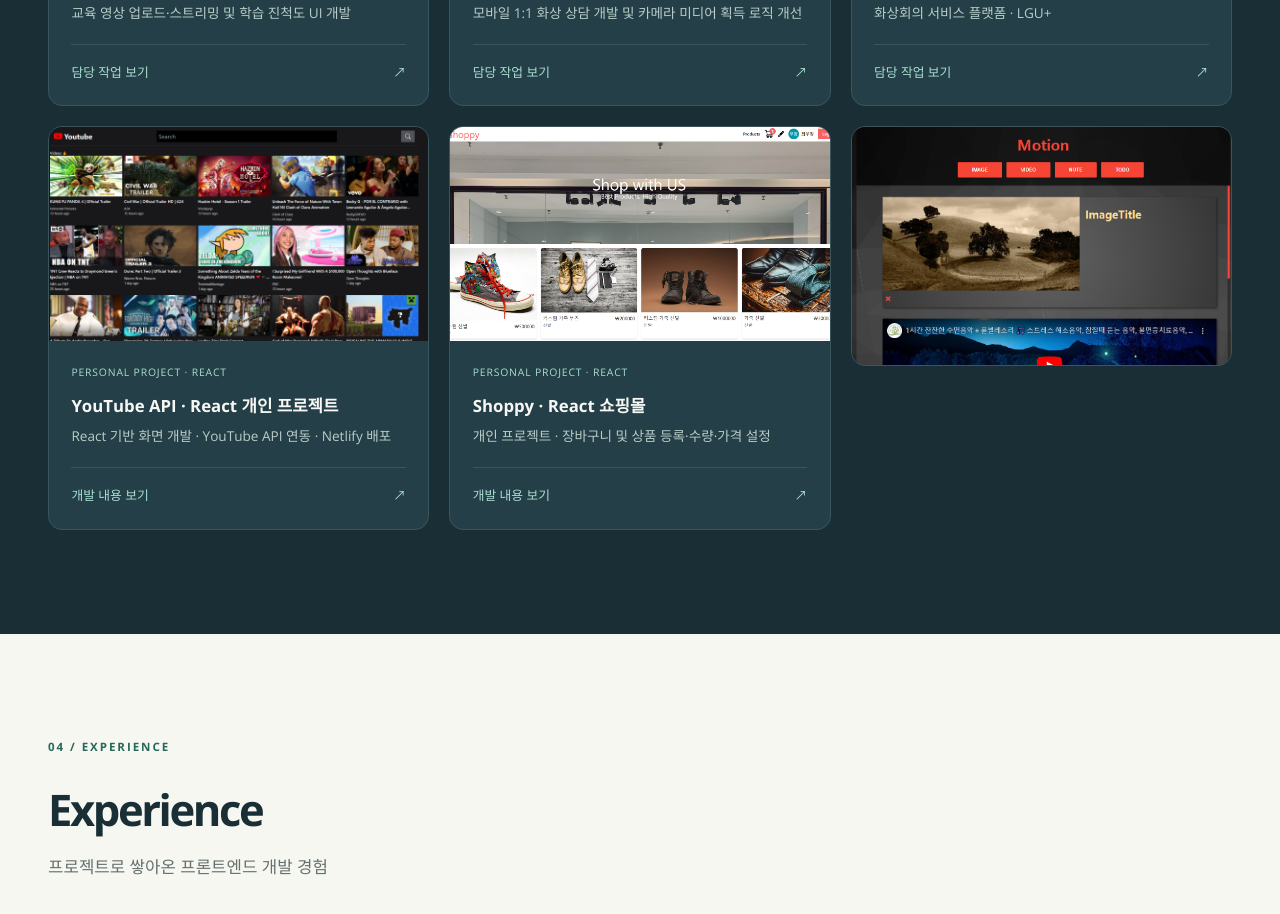
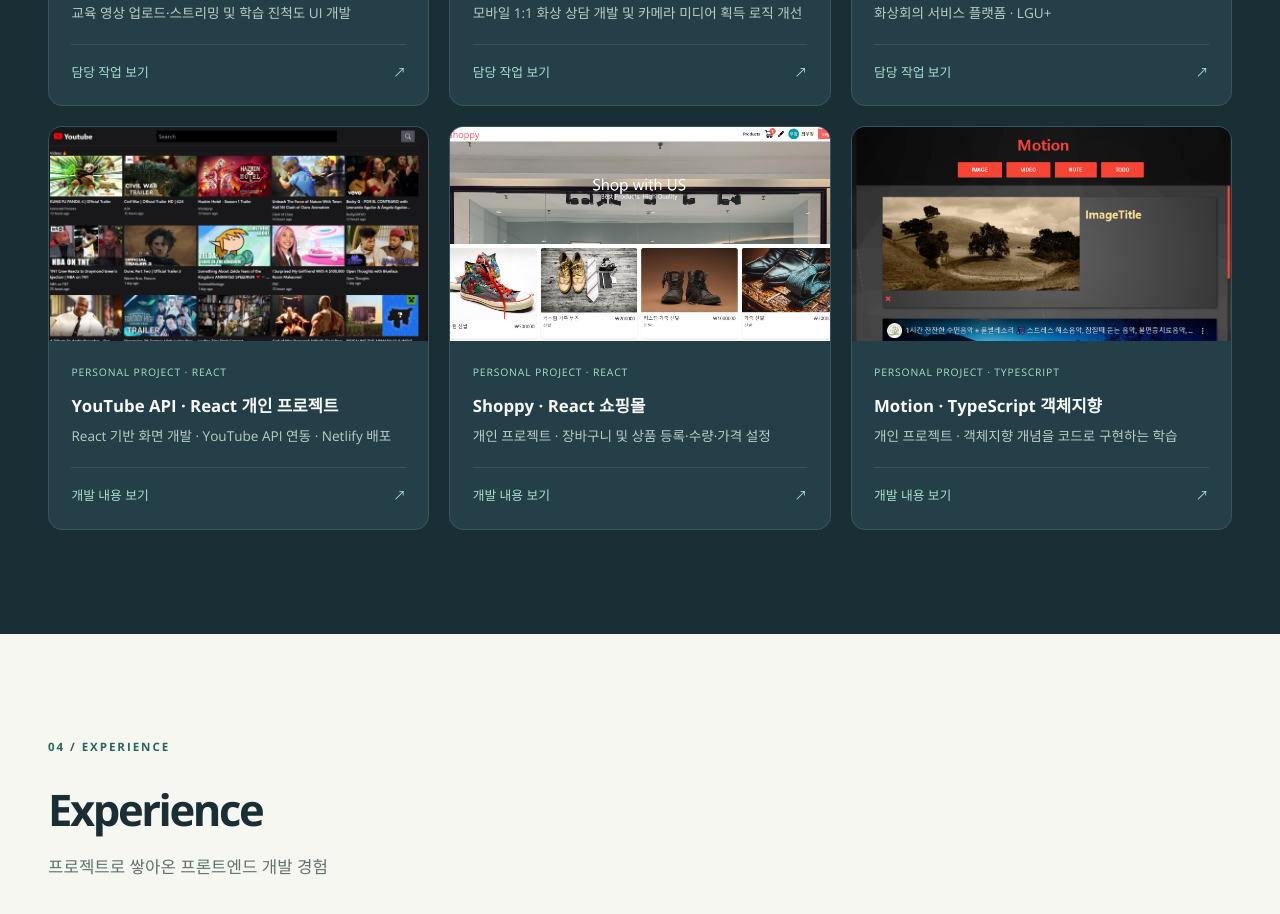
Before and after one commit to Woochang1132/responsive_portfolio, a Vue app: page / in a window 1280 px wide. Shown: the part 3140-4054 px from the top of the page. Built offline with nearby package versions, Linux system fonts and the light colour scheme.

Commit message:
portfolio => 개인 프로젝트(motion), 객체지향 구현을 목표로 했던 프로젝트 기록 추가

```diff
--- a/src/data/projects.ts
+++ b/src/data/projects.ts
@@ -1,4 +1,4 @@
-import type { Project } from '@/types'
+import type { Project } from '@/types';
 
 export const projects: Project[] = [
   {
@@ -9,14 +9,39 @@
     alt: '앵커라이브 증권방송 화면과 판서 도구',
     category: 'front-end',
     detail: {
-      overview: '방송자가 증권 차트를 공유하며 설명하고, 시청자가 실시간으로 방송을 보며 채팅에 참여하는 증권방송 플랫폼입니다.',
+      overview:
+        '방송자가 증권 차트를 공유하며 설명하고, 시청자가 실시간으로 방송을 보며 채팅에 참여하는 증권방송 플랫폼입니다.',
       role: '프론트엔드 개발 참여',
       document: 'documents/anchorlive-2-guide.pdf',
       features: [
-        { title: '방송 준비와 화면 공유', description: '방송 개설부터 장치 설정, 공유할 화면 선택까지 방송을 시작하는 흐름을 제공합니다.', image: 'images/projects/anchorlive/screen-sharing.webp', page: 10 },
-        { title: '차트 설명을 위한 방송 도구', description: '그리기·지우개 도구로 차트를 설명하고, PiP 화면과 크기 설정으로 방송 화면을 구성합니다.', image: 'images/projects/anchorlive/drawing.webp', page: 13 },
-        { title: '실시간 소통과 참여자 관리', description: '공지, 귓속말, 접속자 목록과 강제 퇴장 기능으로 방송 중 소통과 참여자 관리를 지원합니다.', image: 'images/projects/anchorlive/participants.webp', page: 20 },
-        { title: 'PC와 모바일 시청', description: '시청자는 재생·음량·화질·전체 화면을 조절하고, 모바일에서는 채팅 영역을 열고 닫으며 방송을 시청합니다.', image: 'images/projects/anchorlive/mobile.webp', page: 25 },
+        {
+          title: '방송 준비와 화면 공유',
+          description:
+            '방송 개설부터 장치 설정, 공유할 화면 선택까지 방송을 시작하는 흐름을 제공합니다.',
+          image: 'images/projects/anchorlive/screen-sharing.webp',
+          page: 10,
+        },
+        {
+          title: '차트 설명을 위한 방송 도구',
+          description:
+            '그리기·지우개 도구로 차트를 설명하고, PiP 화면과 크기 설정으로 방송 화면을 구성합니다.',
+          image: 'images/projects/anchorlive/drawing.webp',
+          page: 13,
+        },
+        {
+          title: '실시간 소통과 참여자 관리',
+          description:
+            '공지, 귓속말, 접속자 목록과 강제 퇴장 기능으로 방송 중 소통과 참여자 관리를 지원합니다.',
+          image: 'images/projects/anchorlive/participants.webp',
+          page: 20,
+        },
+        {
+          title: 'PC와 모바일 시청',
+          description:
+            '시청자는 재생·음량·화질·전체 화면을 조절하고, 모바일에서는 채팅 영역을 열고 닫으며 방송을 시청합니다.',
+          image: 'images/projects/anchorlive/mobile.webp',
+          page: 25,
+        },
       ],
     },
   },
@@ -33,17 +58,33 @@
       caption: '기존 제품 기반의 기능 확장',
     },
     detail: {
-      overview: '기존 onTune 제품의 Kubernetes 영역에 대한 추가 확장 개발 프로젝트에 참여했습니다. 베트남 개발사와 협업하며 프론트엔드 일부 작업을 담당했습니다.',
+      overview:
+        '기존 onTune 제품의 Kubernetes 영역에 대한 추가 확장 개발 프로젝트에 참여했습니다. 베트남 개발사와 협업하며 프론트엔드 일부 작업을 담당했습니다.',
       role: '프론트엔드 일부 확장 개발 참여',
-      facts: [{ label: '협업 형태', value: '베트남 개발사와 공동 프로젝트 참여' }],
+      facts: [
+        { label: '협업 형태', value: '베트남 개발사와 공동 프로젝트 참여' },
+      ],
       officialUrl: 'https://ontune.co.kr/',
       // 직접 담당한 기능과 공개 가능한 해결 사례가 확정되면 아래 내용을 보완합니다.
       sections: [
-        { title: '프로젝트 배경', description: '기존 모니터링 제품을 기반으로 Kubernetes 영역의 기능을 추가 확장하는 프로젝트입니다.' },
-        { title: '참여 범위', description: '기존 디자인과 기술을 바탕으로 프론트엔드 일부 확장 작업에 참여했습니다. 제품 전체가 아닌 프로젝트 내 일부 작업을 담당했습니다.' },
-        { title: '협업 환경', description: '베트남 개발사와 함께 진행한 프로젝트에 참여하여, 기존 제품을 기반으로 확장 개발을 수행했습니다.' },
+        {
+          title: '프로젝트 배경',
+          description:
+            '기존 모니터링 제품을 기반으로 Kubernetes 영역의 기능을 추가 확장하는 프로젝트입니다.',
+        },
+        {
+          title: '참여 범위',
+          description:
+            '기존 디자인과 기술을 바탕으로 프론트엔드 일부 확장 작업에 참여했습니다. 제품 전체가 아닌 프로젝트 내 일부 작업을 담당했습니다.',
+        },
+        {
+          title: '협업 환경',
+          description:
+            '베트남 개발사와 함께 진행한 프로젝트에 참여하여, 기존 제품을 기반으로 확장 개발을 수행했습니다.',
+        },
       ],
-      notice: '본 소개는 기존 제품을 기반으로 수행한 개인의 참여 범위를 설명합니다. 제품 화면과 소스코드는 수록하지 않습니다.',
+      notice:
+        '본 소개는 기존 제품을 기반으로 수행한 개인의 참여 범위를 설명합니다. 제품 화면과 소스코드는 수록하지 않습니다.',
     },
   },
   {
@@ -59,25 +100,58 @@
       caption: '회원 · 상품 · 주문 · 배송 · 운영 관리',
     },
     detail: {
-      overview: '리만코리아 글로벌 백오피스 시스템 전면 개편 프로젝트에 참여했습니다. 공식몰에서 발생한 요청을 처리하고 운영자가 관리 업무를 수행하는 백오피스 화면과 기능을 Vue.js 및 Quasar 기반으로 개발했습니다.',
+      overview:
+        '리만코리아 글로벌 백오피스 시스템 전면 개편 프로젝트에 참여했습니다. 공식몰에서 발생한 요청을 처리하고 운영자가 관리 업무를 수행하는 백오피스 화면과 기능을 Vue.js 및 Quasar 기반으로 개발했습니다.',
       role: '백오피스 프론트엔드 화면·기능 개발',
       facts: [
         { label: '사용 기술', value: 'Vue.js · Quasar' },
-        { label: '개발 범위', value: '회원 · 감사 로그 · 상품 · 주문 · 배송 · 배너·팝업' },
+        {
+          label: '개발 범위',
+          value: '회원 · 감사 로그 · 상품 · 주문 · 배송 · 배너·팝업',
+        },
         { label: '주요 작업', value: '관리자 UI 구현 및 API 연동' },
       ],
       officialUrl: 'https://kr.riman.com/',
       officialLabel: '리만코리아 공식몰 보기',
-      officialNote: '공식몰은 서비스 이해를 위한 참고 링크입니다. 담당 개발 범위는 공식몰의 요청을 처리하는 백오피스 관리자 화면과 기능입니다.',
+      officialNote:
+        '공식몰은 서비스 이해를 위한 참고 링크입니다. 담당 개발 범위는 공식몰의 요청을 처리하는 백오피스 관리자 화면과 기능입니다.',
       sectionsTitle: '담당 작업',
       sections: [
-        { title: 'Vue.js · Quasar 기반 백오피스 개발', description: '쇼핑몰 백오피스 시스템 전면 개편에 참여하여 Vue.js 및 Quasar 기반의 관리자 화면과 기능을 개발했습니다.' },
-        { title: '회원 검색·조회 및 등급 변경', description: '회원 검색, 조건별 필터, 상세 정보 조회 화면을 구현하고 회원 등급 변경 API를 연동했습니다.' },
-        { title: '관리자 작업 감사 로그', description: '회원 승급·삭제 등 관리자 주요 작업에 대한 감사 로그 조회 화면을 구현했습니다. 작업 이력을 통해 변경 내역을 추적할 수 있도록 지원했습니다.' },
-        { title: '상품 정보와 이미지 등록', description: '상품 관리 UI를 구현하고 화장품 이미지 업로드와 가격·수량 등 상품 정보 입력·등록 기능을 개발했습니다.' },
-        { title: '주문 조회 및 상태 변경', description: '주문 목록·상세 정보 조회 화면과 고객 1:1 문의에 따른 관리자 주문 상태 변경 기능을 개발했습니다.' },
-        { title: '배송 상태 조회 및 운송장 등록', description: '배송 상태 조회 화면을 구현하고 배송 대상별 운송장 번호 입력·등록 API를 연동했습니다.' },
-        { title: '배너·팝업 운영 관리', description: '배너·팝업 관리 UI를 구현하고 이미지 업로드, 연결 URL 입력, 노출 여부·기간 설정 기능을 개발했습니다.' },
+        {
+          title: 'Vue.js · Quasar 기반 백오피스 개발',
+          description:
+            '쇼핑몰 백오피스 시스템 전면 개편에 참여하여 Vue.js 및 Quasar 기반의 관리자 화면과 기능을 개발했습니다.',
+        },
+        {
+          title: '회원 검색·조회 및 등급 변경',
+          description:
+            '회원 검색, 조건별 필터, 상세 정보 조회 화면을 구현하고 회원 등급 변경 API를 연동했습니다.',
+        },
+        {
+          title: '관리자 작업 감사 로그',
+          description:
+            '회원 승급·삭제 등 관리자 주요 작업에 대한 감사 로그 조회 화면을 구현했습니다. 작업 이력을 통해 변경 내역을 추적할 수 있도록 지원했습니다.',
+        },
+        {
+          title: '상품 정보와 이미지 등록',
+          description:
+            '상품 관리 UI를 구현하고 화장품 이미지 업로드와 가격·수량 등 상품 정보 입력·등록 기능을 개발했습니다.',
+        },
+        {
+          title: '주문 조회 및 상태 변경',
+          description:
+            '주문 목록·상세 정보 조회 화면과 고객 1:1 문의에 따른 관리자 주문 상태 변경 기능을 개발했습니다.',
+        },
+        {
+          title: '배송 상태 조회 및 운송장 등록',
+          description:
+            '배송 상태 조회 화면을 구현하고 배송 대상별 운송장 번호 입력·등록 API를 연동했습니다.',
+        },
+        {
+          title: '배너·팝업 운영 관리',
+          description:
+            '배너·팝업 관리 UI를 구현하고 이미지 업로드, 연결 URL 입력, 노출 여부·기간 설정 기능을 개발했습니다.',
+        },
       ],
     },
   },
@@ -94,20 +168,38 @@
       caption: '영상 업로드 · 스트리밍 · 학습 진척도',
     },
     detail: {
-      overview: '리만코리아 직원 교육을 위한 아카데미 서비스의 프론트엔드 개발에 참여했습니다. 교육팀의 영상 업로드와 학습 현황 확인, 수강자의 스트리밍 재생을 위한 화면과 기능을 구현했습니다.',
+      overview:
+        '리만코리아 직원 교육을 위한 아카데미 서비스의 프론트엔드 개발에 참여했습니다. 교육팀의 영상 업로드와 학습 현황 확인, 수강자의 스트리밍 재생을 위한 화면과 기능을 구현했습니다.',
       role: '교육 서비스 프론트엔드 화면·기능 개발',
       facts: [
         { label: '서비스 대상', value: '리만코리아 교육팀 및 수강 직원' },
         { label: '사용 기술', value: 'HLS.js · Chart.js' },
-        { label: '주요 작업', value: '영상 업로드 · 스트리밍 재생 · 재생 오류 대응 · 진척도 API 연동 및 차트 UI' },
+        {
+          label: '주요 작업',
+          value:
+            '영상 업로드 · 스트리밍 재생 · 재생 오류 대응 · 진척도 API 연동 및 차트 UI',
+        },
       ],
       sectionsTitle: '담당 작업',
       sections: [
-        { title: '교육 영상 업로드 및 스트리밍 재생', description: '교육팀의 교육 영상 업로드 UI와 HLS.js를 활용한 수강자용 스트리밍 재생 기능을 구현했습니다.' },
-        { title: '영상 로딩·재생 오류 대응', description: '영상 로딩·재생 오류 처리 및 재시도 로직을 구현해 수강 중 재생 중단에 대응했습니다.' },
-        { title: '회원별 학습 진척도 시각화', description: '회원별 교육 진척도 조회 API를 연동하고, Chart.js를 활용해 교육팀이 회원별 학습 진행 현황을 확인할 수 있는 차트 UI를 구현했습니다.' },
+        {
+          title: '교육 영상 업로드 및 스트리밍 재생',
+          description:
+            '교육팀의 교육 영상 업로드 UI와 HLS.js를 활용한 수강자용 스트리밍 재생 기능을 구현했습니다.',
+        },
+        {
+          title: '영상 로딩·재생 오류 대응',
+          description:
+            '영상 로딩·재생 오류 처리 및 재시도 로직을 구현해 수강 중 재생 중단에 대응했습니다.',
+        },
+        {
+          title: '회원별 학습 진척도 시각화',
+          description:
+            '회원별 교육 진척도 조회 API를 연동하고, Chart.js를 활용해 교육팀이 회원별 학습 진행 현황을 확인할 수 있는 차트 UI를 구현했습니다.',
+        },
       ],
-      notice: '직원 대상 교육 서비스로, 서비스 접속 URL과 내부 화면은 공개하지 않습니다.',
+      notice:
+        '직원 대상 교육 서비스로, 서비스 접속 URL과 내부 화면은 공개하지 않습니다.',
     },
   },
   {
@@ -123,17 +215,29 @@
       caption: '1:1 화상 상담 · 상담 상태 UI · 카메라 스트림',
     },
     detail: {
-      overview: 'Mate 화상회의 프로젝트에서 모바일 전용 1:1 화상 상담 기능을 개발했습니다. 상담사와 학생 간 영상 연결, 상담 상태에 따른 UI 구현과 다양한 모바일 기기의 카메라 초기 스트림 획득 로직 개선을 담당했습니다.',
+      overview:
+        'Mate 화상회의 프로젝트에서 모바일 전용 1:1 화상 상담 기능을 개발했습니다. 상담사와 학생 간 영상 연결, 상담 상태에 따른 UI 구현과 다양한 모바일 기기의 카메라 초기 스트림 획득 로직 개선을 담당했습니다.',
       role: '모바일 화상 상담 프론트엔드 개발',
       facts: [
         { label: '이용 대상', value: '상담사 · 학생' },
         { label: '개발 환경', value: '모바일 전용 1:1 화상 상담' },
-        { label: '주요 작업', value: '영상 연결 · 상담 상태 UI · 전·후면 카메라 미디어 획득' },
+        {
+          label: '주요 작업',
+          value: '영상 연결 · 상담 상태 UI · 전·후면 카메라 미디어 획득',
+        },
       ],
       sectionsTitle: '담당 작업',
       sections: [
-        { title: '모바일 1:1 화상 상담 및 상태별 UI', description: '모바일 전용 1:1 화상 상담 기능을 개발했습니다. 상담사·학생 간 영상 연결과 상담 입장·진행·종료 상태에 따른 UI를 구현했습니다.' },
-        { title: '전·후면 카메라 초기 스트림 획득 개선', description: '다양한 모바일 기기에서 전·후면 카메라의 초기 스트림을 확보하기 위한 미디어 획득 로직을 개선했습니다.' },
+        {
+          title: '모바일 1:1 화상 상담 및 상태별 UI',
+          description:
+            '모바일 전용 1:1 화상 상담 기능을 개발했습니다. 상담사·학생 간 영상 연결과 상담 입장·진행·종료 상태에 따른 UI를 구현했습니다.',
+        },
+        {
+          title: '전·후면 카메라 초기 스트림 획득 개선',
+          description:
+            '다양한 모바일 기기에서 전·후면 카메라의 초기 스트림을 확보하기 위한 미디어 획득 로직을 개선했습니다.',
+        },
       ],
     },
   },
@@ -150,18 +254,37 @@
       caption: '실시간 화상회의 · 가상 배경 · 실시간 자막',
     },
     detail: {
-      overview: 'LGU+ 화상회의 서비스 플랫폼 Meet U 개발에 참여했습니다. Janus 기반 WebRTC 영상 연결과 참가자별 스트림 상태 관리, 가상 배경 합성 및 실시간 자막 표시 기능을 구현했습니다.',
+      overview:
+        'LGU+ 화상회의 서비스 플랫폼 Meet U 개발에 참여했습니다. Janus 기반 WebRTC 영상 연결과 참가자별 스트림 상태 관리, 가상 배경 합성 및 실시간 자막 표시 기능을 구현했습니다.',
       role: '화상회의 프론트엔드 화면·기능 개발',
       facts: [
         { label: '참여 기간', value: '2022.01.17 – 2023.01.31' },
-        { label: '사용 기술', value: 'WebRTC · Janus · MediaPipe · Canvas · Web Speech API' },
-        { label: '주요 작업', value: '미디어·스트림 관리 · 가상 배경 합성 · 음성 인식 및 자막' },
+        {
+          label: '사용 기술',
+          value: 'WebRTC · Janus · MediaPipe · Canvas · Web Speech API',
+        },
+        {
+          label: '주요 작업',
+          value: '미디어·스트림 관리 · 가상 배경 합성 · 음성 인식 및 자막',
+        },
       ],
       sectionsTitle: '담당 작업',
       sections: [
-        { title: 'Janus 기반 WebRTC 화상회의 개발', description: '카메라·마이크 미디어 획득과 스트림 송출·수신 기능을 개발했습니다. 참가자 입·퇴장에 따른 영상 UI와 스트림 상태를 관리했습니다.' },
-        { title: '인물 분리 및 가상 배경 합성', description: 'MediaPipe로 카메라 영상의 인물과 배경을 분리하고, Canvas로 인물 영상과 가상 배경을 합성하는 기능을 구현했습니다.' },
-        { title: '음성 인식 및 실시간 자막', description: 'Web Speech API 기반 음성 인식과 화상회의 실시간 자막 표시 기능을 구현했습니다.' },
+        {
+          title: 'Janus 기반 WebRTC 화상회의 개발',
+          description:
+            '카메라·마이크 미디어 획득과 스트림 송출·수신 기능을 개발했습니다. 참가자 입·퇴장에 따른 영상 UI와 스트림 상태를 관리했습니다.',
+        },
+        {
+          title: '인물 분리 및 가상 배경 합성',
+          description:
+            'MediaPipe로 카메라 영상의 인물과 배경을 분리하고, Canvas로 인물 영상과 가상 배경을 합성하는 기능을 구현했습니다.',
+        },
+        {
+          title: '음성 인식 및 실시간 자막',
+          description:
+            'Web Speech API 기반 음성 인식과 화상회의 실시간 자막 표시 기능을 구현했습니다.',
+        },
       ],
     },
   },
@@ -175,7 +298,8 @@
     label: 'PERSONAL PROJECT · REACT',
     actionLabel: '개발 내용 보기',
     detail: {
-      overview: 'React를 활용해 혼자 진행한 개인 프로젝트입니다. 화면 개발과 YouTube API 연동을 수행하고, Netlify에 배포하여 접속 가능한 웹 서비스로 구성했습니다.',
+      overview:
+        'React를 활용해 혼자 진행한 개인 프로젝트입니다. 화면 개발과 YouTube API 연동을 수행하고, Netlify에 배포하여 접속 가능한 웹 서비스로 구성했습니다.',
       role: '프론트엔드 개발 · API 연동 · 배포',
       facts: [
         { label: '프로젝트 유형', value: '개인 프로젝트 · 단독 개발' },
@@ -187,9 +311,21 @@
       officialNote: '개인 프로젝트를 Netlify에 배포한 사이트입니다.',
       sectionsTitle: '개발 내용',
       sections: [
-        { title: 'React 기반 화면 개발', description: 'React를 활용해 프로젝트의 프론트엔드 화면을 직접 개발했습니다.' },
-        { title: 'YouTube API 연동', description: 'YouTube API를 연동하여 영상 데이터를 화면에 표시하는 기능을 구현했습니다.' },
-        { title: 'Netlify 배포', description: '개발한 프로젝트를 Netlify에 배포하여 웹에서 접속할 수 있도록 구성했습니다.' },
+        {
+          title: 'React 기반 화면 개발',
+          description:
+            'React를 활용해 프로젝트의 프론트엔드 화면을 직접 개발했습니다.',
+        },
+        {
+          title: 'YouTube API 연동',
+          description:
+            'YouTube API를 연동하여 영상 데이터를 화면에 표시하는 기능을 구현했습니다.',
+        },
+        {
+          title: 'Netlify 배포',
+          description:
+            '개발한 프로젝트를 Netlify에 배포하여 웹에서 접속할 수 있도록 구성했습니다.',
+        },
       ],
     },
   },
@@ -203,7 +339,8 @@
     label: 'PERSONAL PROJECT · REACT',
     actionLabel: '개발 내용 보기',
     detail: {
-      overview: 'React를 활용해 쇼핑몰을 구성한 개인 프로젝트입니다. 장바구니와 상품 등록, 상품 수량·가격 설정 등 쇼핑몰 운영에 필요한 주요 기능을 구현했습니다.',
+      overview:
+        'React를 활용해 쇼핑몰을 구성한 개인 프로젝트입니다. 장바구니와 상품 등록, 상품 수량·가격 설정 등 쇼핑몰 운영에 필요한 주요 기능을 구현했습니다.',
       role: '쇼핑몰 프론트엔드 화면·기능 개발',
       facts: [
         { label: '프로젝트 유형', value: '개인 프로젝트' },
@@ -212,22 +349,65 @@
       ],
       officialUrl: 'https://github.com/Woochang1132/shoppy',
       officialLabel: 'GitHub 소스 보기',
-      officialNote: '배포 서비스의 무료 이용 기간이 종료되어, 현재는 GitHub 소스로 구현 내용을 확인할 수 있습니다.',
+      officialNote:
+        '배포 서비스의 무료 이용 기간이 종료되어, 현재는 GitHub 소스로 구현 내용을 확인할 수 있습니다.',
       sectionsTitle: '개발 내용',
       sections: [
-        { title: 'React 기반 쇼핑몰 화면 개발', description: 'React를 활용해 쇼핑몰 화면과 주요 기능을 구현했습니다.' },
-        { title: '장바구니 기능', description: '구매할 상품을 장바구니에 담아 관리할 수 있는 기능을 구현했습니다.' },
-        { title: '상품 등록 및 수량·가격 설정', description: '상품을 등록하고 상품 수량과 가격을 설정할 수 있는 화면과 기능을 구현했습니다.' },
+        {
+          title: 'React 기반 쇼핑몰 화면 개발',
+          description: 'React를 활용해 쇼핑몰 화면과 주요 기능을 구현했습니다.',
+        },
+        {
+          title: '장바구니 기능',
+          description:
+            '구매할 상품을 장바구니에 담아 관리할 수 있는 기능을 구현했습니다.',
+        },
+        {
+          title: '상품 등록 및 수량·가격 설정',
+          description:
+            '상품을 등록하고 상품 수량과 가격을 설정할 수 있는 화면과 기능을 구현했습니다.',
+        },
       ],
     },
   },
   {
     id: 4,
-    title: 'Project #4',
-    description: 'TypeScript - motion',
-    href: 'https://github.com/Woochang1132/motion',
+    title: 'Motion · TypeScript 객체지향',
+    description: '개인 프로젝트 · 객체지향 개념을 코드로 구현하는 학습',
     image: 'images/projects/motion_project.png',
-    alt: 'motion_project',
+    alt: 'TypeScript와 HTML·CSS로 구현한 Motion 개인 프로젝트 화면',
     category: 'front-end',
+    label: 'PERSONAL PROJECT · TYPESCRIPT',
+    actionLabel: '개발 내용 보기',
+    detail: {
+      overview:
+        'TypeScript, HTML, CSS를 활용해 만든 개인 프로젝트입니다. TypeScript의 객체지향 개념을 실제 코드로 구현하며 연습하기 위해 Motion을 개발했습니다.',
+      role: '개인 프로젝트 화면·기능 개발',
+      facts: [
+        { label: '프로젝트 유형', value: '개인 학습 프로젝트' },
+        { label: '사용 기술', value: 'TypeScript · HTML · CSS' },
+        {
+          label: '학습 목적',
+          value: 'TypeScript 기반 객체지향 프로그래밍 연습',
+        },
+      ],
+      officialUrl: 'https://github.com/Woochang1132/motion',
+      officialLabel: 'GitHub 소스 보기',
+      officialNote:
+        '별도의 배포 사이트 없이 GitHub 소스로 구현 내용을 확인할 수 있습니다.',
+      sectionsTitle: '개발 및 학습 내용',
+      sections: [
+        {
+          title: 'TypeScript 객체지향 구현 연습',
+          description:
+            '객체지향 개념을 TypeScript 코드로 직접 구현하며 학습하는 데 목적을 두고 프로젝트를 진행했습니다.',
+        },
+        {
+          title: 'HTML·CSS 기반 화면 구성',
+          description:
+            'HTML과 CSS로 프로젝트 화면을 구성하고, TypeScript로 화면에서 동작하는 기능을 구현했습니다.',
+        },
+      ],
+    },
   },
-]
+];
```
